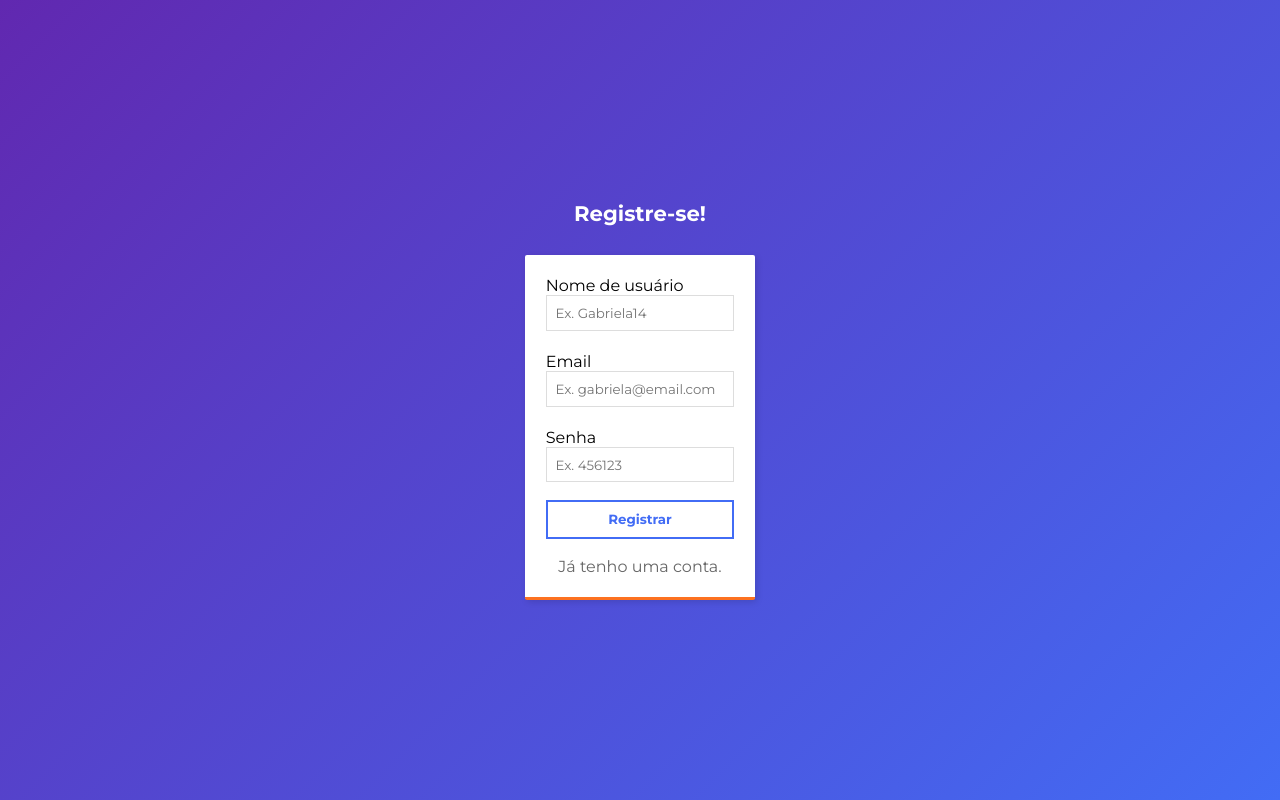
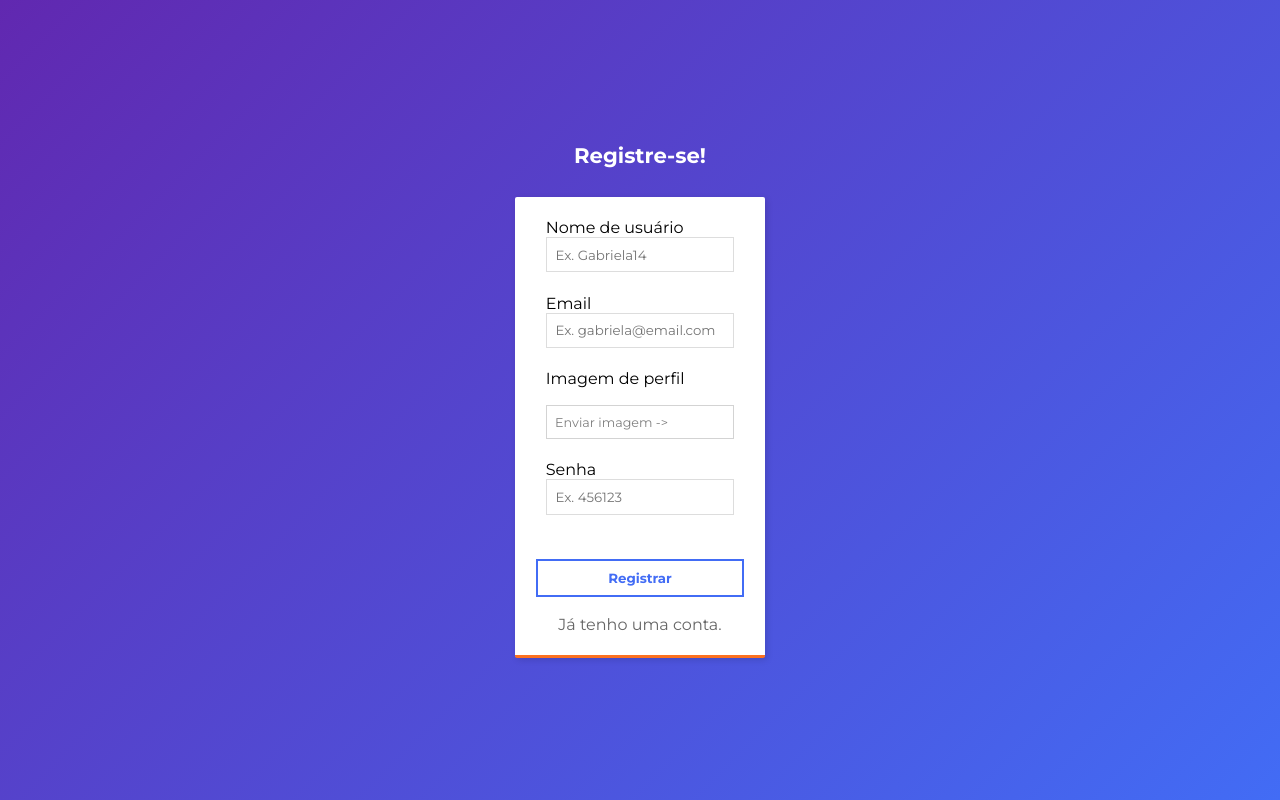
Before and after one commit to nicolasib/e-album, a PHP site: page /pages/register.html in a window 1280 px wide. Run offline with PHP 8.4, Linux system fonts and the light colour scheme.

Commit message:
Ajax register
Implementação do controller de registro na pagina register.

Modificação na pagina register:
Adição do campo de upload de imagem de perfil

```diff
--- a/css/login.css
+++ b/css/login.css
@@ -35,6 +35,40 @@ h1 {
   background-image: linear-gradient(-45deg, #426cf5, #6128B0);
 }
 
+.register-erro {
+  color: red;
+  padding: 5px;
+  margin: 1em 0 0 0;
+}
+
+#input-image {
+  display: none;
+}
+
+.fake-input-div {
+  width: 100%;
+  padding: 1ch;
+  color: grey;
+  border: 1px solid lightgrey;
+  font-size: 1.2ch;
+  -webkit-transition: ease-in-out;
+  transition: ease-in-out;
+  -webkit-transition-duration: 150ms;
+          transition-duration: 150ms;
+  cursor: pointer;
+}
+
+.fake-input-div:hover {
+  background-color: #426cf5;
+  color: #fff;
+  border: 1px solid #426cf5;
+}
+
+.fake-input-div-active {
+  border: 1px solid #426cf5;
+  color: #426cf5;
+}
+
 .login-title {
   font-size: 2ch;
   color: #fff;
@@ -47,6 +81,8 @@ h1 {
           animation-delay: 300ms;
   text-align: center;
   padding: 0 2ch;
+  width: 250px;
+  max-width: 250px;
   display: -webkit-box;
   display: -ms-flexbox;
   display: flex;
--- a/css/login.scss
+++ b/css/login.scss
@@ -29,6 +29,36 @@ h1{
     background-image: linear-gradient(-45deg, $blu, $pur);
 }
 
+.register-erro{
+    color: red;
+    padding: 5px;
+    margin: 1em 0 0 0;
+}
+
+#input-image{
+    display: none;
+}
+
+.fake-input-div{
+    width: 100%;
+    padding: 1ch;
+    color: grey;
+    border: 1px solid lightgrey;
+    font-size: 1.2ch;
+    transition: ease-in-out;
+    transition-duration: 150ms;
+    &:hover{
+        background-color: $blu;
+        color: #fff;
+        border: 1px solid $blu;
+    }
+    cursor: pointer;
+}
+.fake-input-div-active{
+    border: 1px solid $blu;
+    color: $blu;
+}
+
 .login-title{
     font-size: 2ch;
     color: #fff;
@@ -40,6 +70,8 @@ h1{
     animation-delay: 300ms;
     text-align: center;
     padding: 0 2ch;
+    width: 250px;
+    max-width: 250px;
     display: flex;
     align-items: center;
     justify-content: space-around;
--- /dev/null
+++ b/js/AJAX/register.js
@@ -0,0 +1,29 @@
+$(document).ready(function () {
+    $('.login-form').submit(function (e) {
+        e.preventDefault();
+        var name = $('input[name=name]').val();
+        var email = $('input[name=email]').val();
+        var path = $('input[name=path]').val();
+        var pass = $('input[name=pass]').val();
+
+        $('register-erro').load('./php/controllers/register.php', {
+            name: name,
+            email: email,
+            path: path,
+            pass: pass
+        });
+    });
+
+    function detectaUpload(){
+        $('input[type=file]').each(function(index){
+            if ($('input[type=file]').eq(index).val() != ""){
+                $('.fake-input-div').toggleClass('fake-input-div-active');
+                $('.fake-input-div').html("Imagem selecionada.");
+            }
+        });
+    }
+
+    $('input[type=file]').on("change", function(){
+        detectaUpload();
+    });
+});
--- a/pages/register.html
+++ b/pages/register.html
@@ -13,17 +13,24 @@
     <main class="main-wrapper">
         <h1 class="login-title animated fadeInDown">Registre-se!</h1>
         <div class="login animated fadeInUp">
-            <form method="post" action="php/controllers/register.php" enctype="multipart/form-data" class="login-form">
+            <form method="post" action="" enctype="multipart/form-data" class="login-form">
                 <label>Nome de usuário</label>
-                <input type="text" name="name" placeholder="Ex. Gabriela14">
+                <input type="text" name="name" placeholder="Ex. Gabriela14" required>
                 <label>Email</label>
-                <input type="email" name="email" placeholder="Ex. gabriela@email.com">
+                <input type="email" name="email" placeholder="Ex. gabriela@email.com" required>
+                <label>Imagem de perfil</label>
+                <label class="fake-input-div" for="input-image">Enviar imagem -></label>
+                <input type="file" name="path" id="input-image">
                 <label>Senha</label>
-                <input type="password" name="pass" placeholder="Ex. 456123">
+                <input type="password" name="pass" placeholder="Ex. 456123" required>
             </form>
+            <div class="register-erro"></div>
             <button class="login-submit" type="submit">Registrar</button>
             <span class="login-register"><a href="login.html">Já tenho uma conta.</a></span>
         </div>
     </main>
+
+    <script src="https://ajax.googleapis.com/ajax/libs/jquery/3.4.1/jquery.min.js"></script>
+    <script src="../js/AJAX/register.js"></script>
 </body>
 </html>
```
Also changed, not shown: 1 other file.
